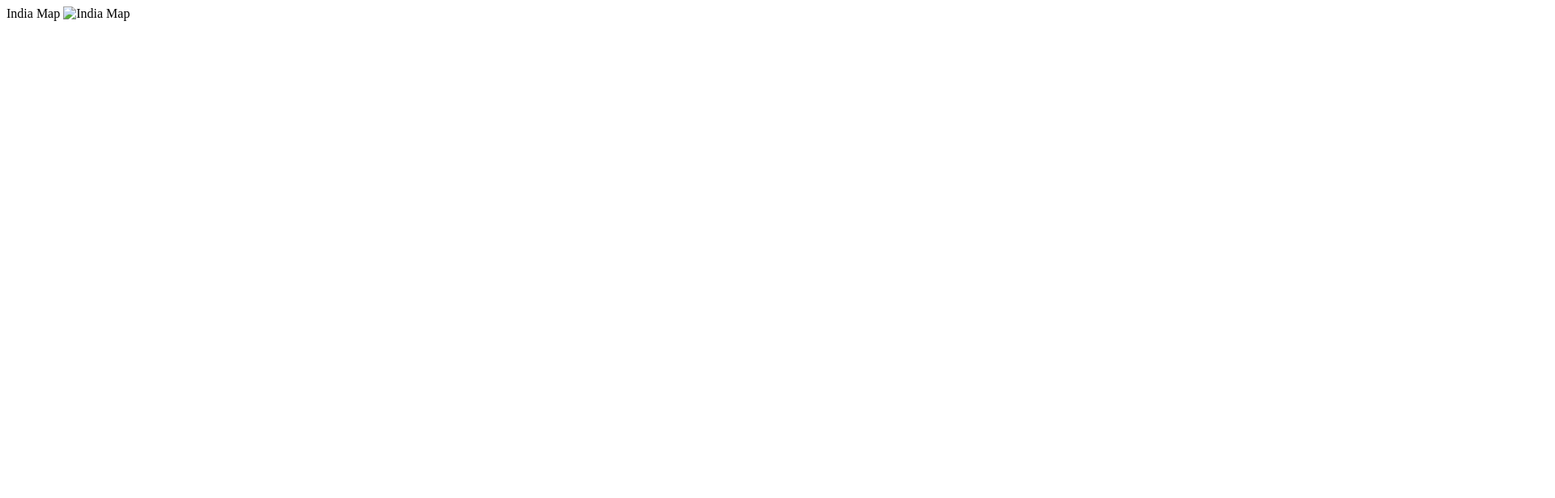
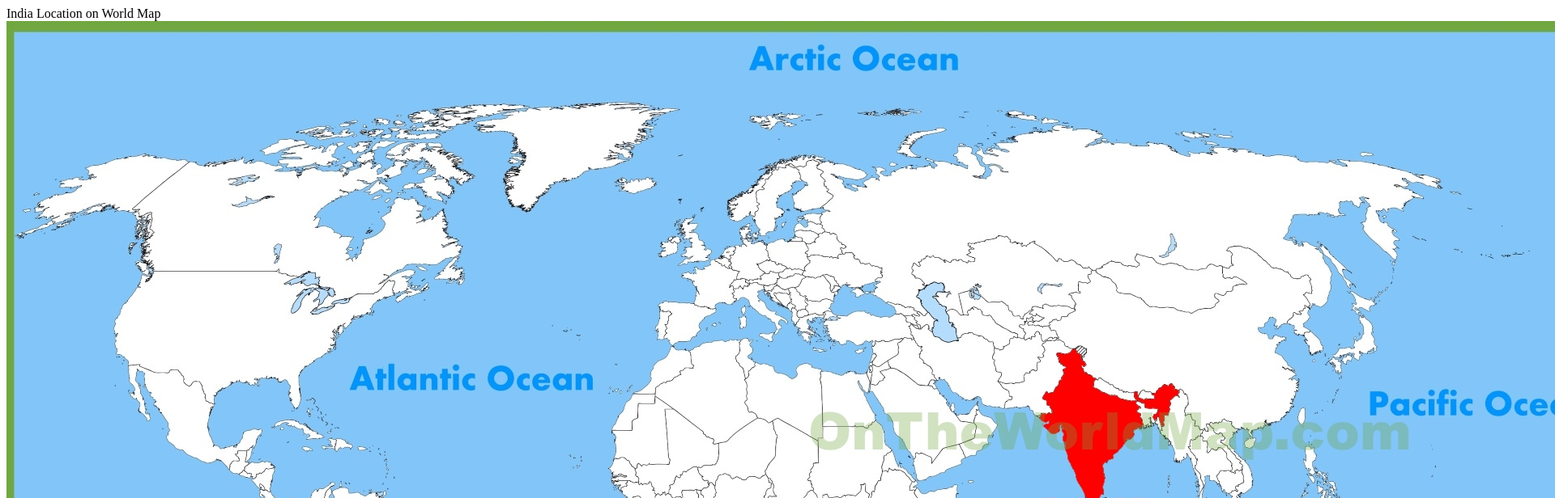
Before and after one commit to learnbyseven/indexpage, a plain HTML site: page index.html in a window 1280 px wide. Shown: the top 616 px of the page at 81% size, 1920 px wide, since content can reach past the window. Drawn offline with Linux system fonts and the light colour scheme.

Commit message:
Update index.html

```diff
--- a/index.html
+++ b/index.html
@@ -1,7 +1,7 @@
 <!DOCKTYPE html>
 <html>
-<head>India Map</head>
+<head>India Location on World Map</head>
 <body>
-<img src="India-Map.jpg" title="India Map">
+<img src="india-location-map.jpg" title="India">
 </body>
 </html>
```
